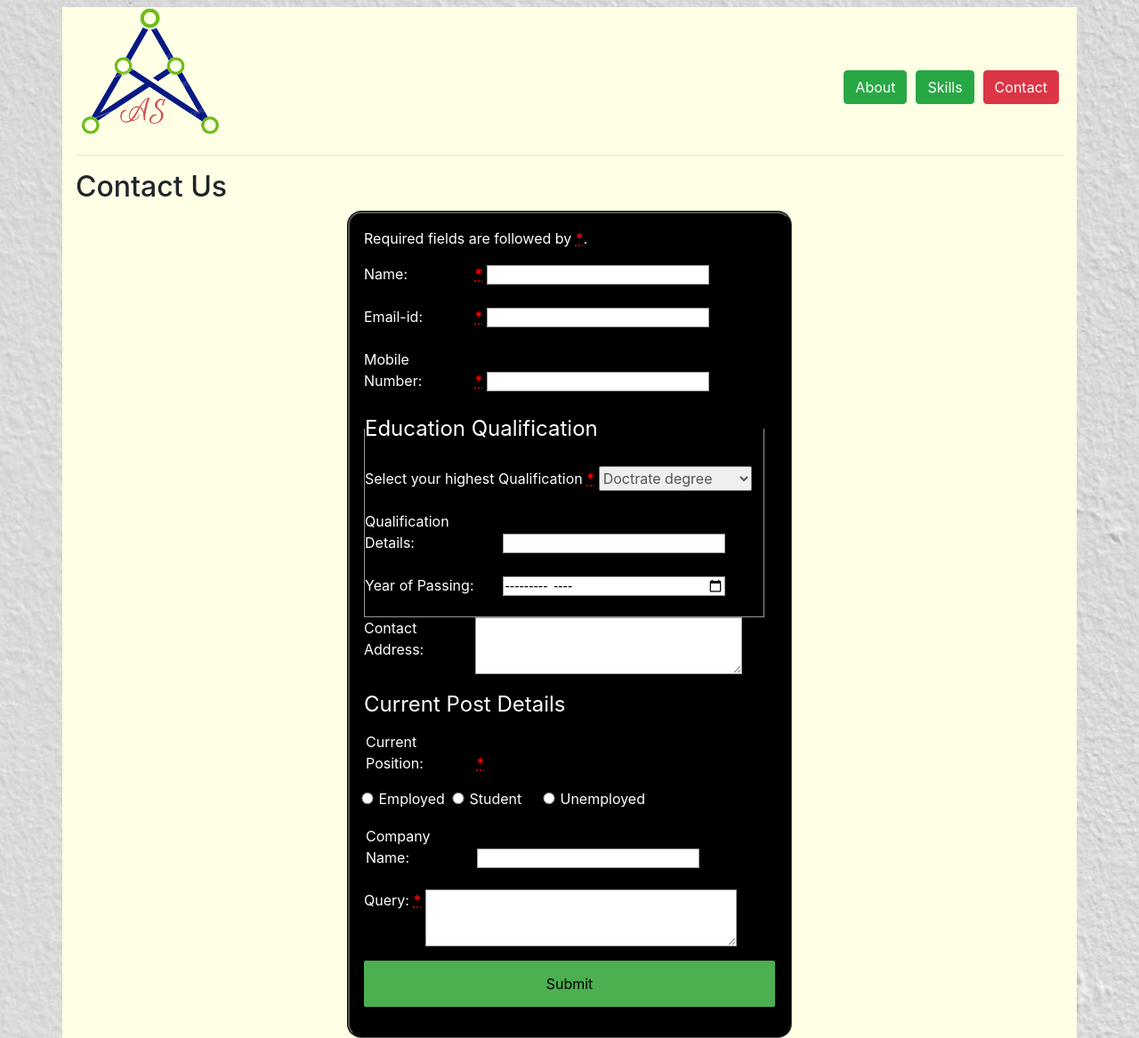
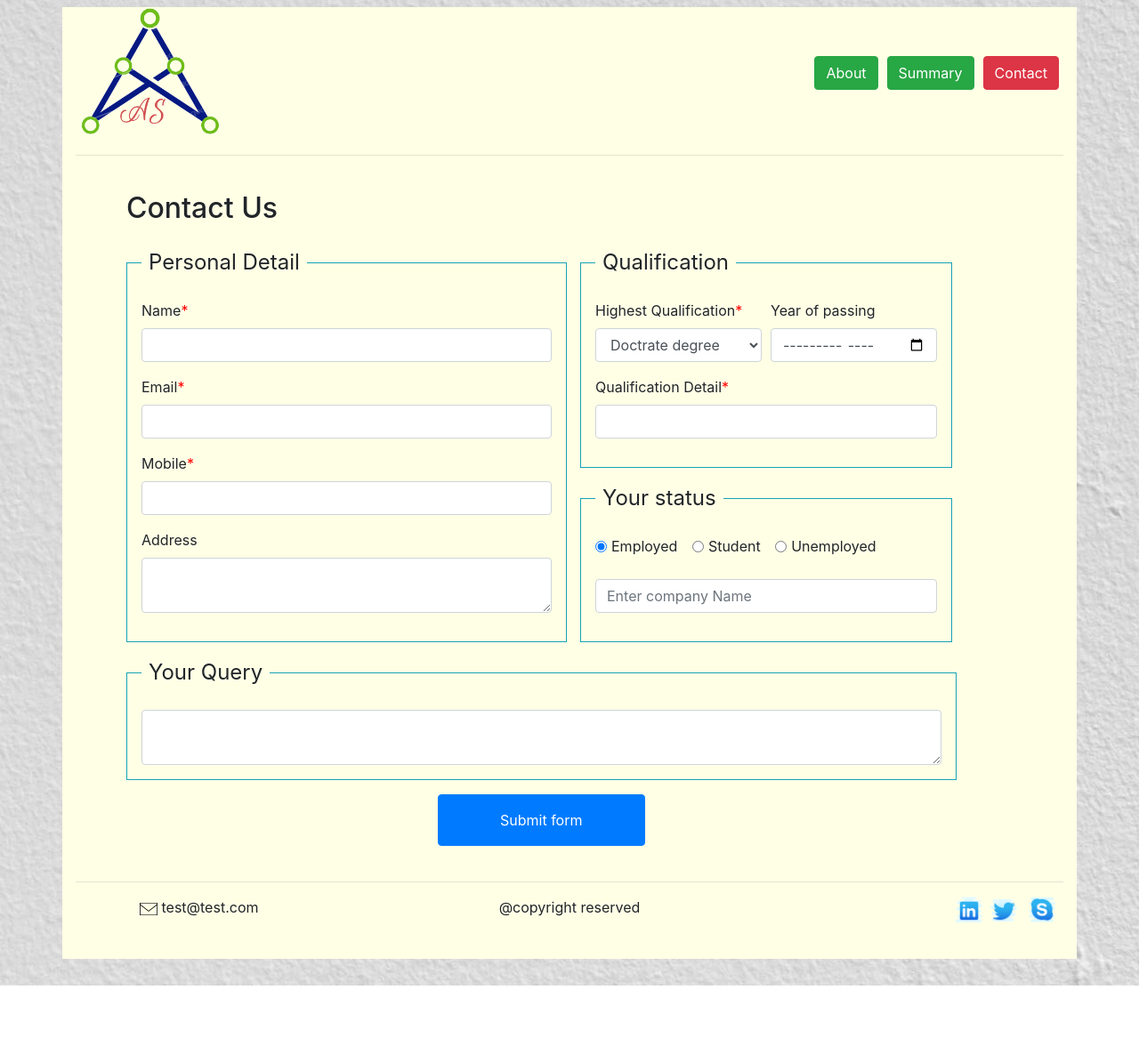
Before and after one commit to anu-vapasi/Portfolio, a plain HTML site: page contact-us.html in a window 1280 px wide. Shown: the part 8-1175 px from the top of the page at 89% size. After the commit the page ends 1116 px from the top, so only its background shows below. Drawn offline with nearby package versions, Linux system fonts and the light colour scheme.

Commit message:
updated portfolio

```diff
--- a/contact-us.html
+++ b/contact-us.html
@@ -5,7 +5,7 @@
         <title>My website</title>
         <link rel="stylesheet" href="https://maxcdn.bootstrapcdn.com/bootstrap/4.5.2/css/bootstrap.min.css">
         <link rel="stylesheet" href="./css/style.css" />
-         <link rel="stylesheet" href="./css/form.css" />
+        <!-- <link rel="stylesheet" href="./css/form.css" /> -->
         <script src="https://ajax.googleapis.com/ajax/libs/jquery/3.5.1/jquery.min.js"></script>
         <script src="https://cdnjs.cloudflare.com/ajax/libs/popper.js/1.16.0/umd/popper.min.js"></script>
         <script src="https://maxcdn.bootstrapcdn.com/bootstrap/4.5.2/js/bootstrap.min.js"></script>
@@ -18,12 +18,12 @@
        <div class="container bg-color" >
            <header>
            <div class="row header mt-3" >
-               <div class="col-2" ><img src="./images/logo.png " height="150" /></div>
+               <div class="col-2" ><a href="index.html"><img src="./images/logo.png " height="150" /></a></div>
                <div class="col" >
                    <nav>
                        <ul class="list">
                           <li><a href="index.html" class="btn btn-success" >About</a> </li>
-                           <li><a href="summary.html" class="btn btn-success">Skills</a> </li>
+                           <li><a href="summary.html" class="btn btn-success">Summary</a> </li>
                            <li><a href="#" class="btn btn-danger">Contact</a> </li>
                        </ul>
 
@@ -35,124 +35,157 @@
         </header>
         <hr />
 
-            <div class="row">
-                <div class="col">
-                  <h2>Contact Us</h2>
-                  <form>
+            <div class="row ">
+                <div class="col pr-4 pl-5 m-4">
+                  <h2 class=" mb-4">Contact Us</h2>
+                  <div id="frm">
+                    <form action="">
+                      <div class="row" >
+                        <div class="col-md-6">
+                           <fieldset class="form-group border border-info p-3">
+                              <legend class="w-auto px-2">Personal Detail</legend>
 
-                      <p>Required fields are followed by <strong><abbr title="required">*</abbr></strong>.</p>
-                      <section>
-                          <p>
-                              <label for="name">
-                                  <span>Name: </span>
-                                  <strong><abbr title="required">*</abbr></strong>
-                              </label>
-                              <input type="text" id="name" name="username"></input>
-                          </p>
-                          <p>
-                              <label for ="email">
-                                  <span>Email-id: </span>
-                                  <strong><abbr title="required">*</abbr></strong>
-                              </label>
-                              <input type="email" id="email" name="email">
-                          </p>
-                          <p>
-                              <label for ="mobile">
-                                  <span>Mobile Number: </span>
-                                  <strong><abbr title="required">*</abbr></strong>
-                              </label>
-                              <input type="tel" id="mobile" name="mobile_number">
-                          </p>
-                          <fieldset id="qualification">
-                              <legend>Education Qualification</legend>
-                              <p>
-                                  <div class="label_handle">
-                                      <label for="high_degree">
-                                          <span>Select your highest Qualification</span>
-                                          <strong><abbr title="required">*</abbr></strong>
-                                      </label>
-                                      <select id="high_degree">
+                              <div class="form-group">
+                                 <label for="name">Name<span class="error">*</span></label>
+                                  <input type="name" class="form-control" id="name">
+                              </div>
+
+                              <div class="form-group">
+                                <label for="email">Email<span class="error">*</span></label>
+                                <input type="email" class="form-control" id="email">
+                              </div>
+
+                              <div class="form-group">
+                                 <label for="mobile">Mobile<span class="error">*</span></label>
+                                  <input type="tel" class="form-control" id="mobile">
+                              </div>
+                              <div class="form-group">
+                                 <label for="address">Address</label>
+                                <textarea name="address" class="form-control"></textarea>
+                              </div>
+                            </fieldset>
+                        </div>
+                        <div clas="col-md-6">
+                          <fieldset class="form-group border border-info p-3">
+                          <legend class="w-auto px-2">Qualification</legend>
+                          <div class="form-row">
+                            <div class="form-group  col-md-6">
+                              <label for="Qualification">Highest Qualification<span class="error">*</span></label>
+                              <select name="high_degree" class="form-control">
                                 <option value="doctrate_degree">Doctrate degree</option>
                                 <option value="masters_degree">Master's degree</option>
                                 <option value="bachelors_degree">Bachelor's degree</option>
                                 <option value="high_school">High School degree</option>
                               </select>
                             </div>
-                              </p>
-                              <div class="degree_class">
-                                  <p>
-                                      <label for="degree_details">
-                                          <span>Qualification Details: </span>
-                                      </label>
-                                      <input type="text" id="degree_details" name="Qualification info">
-                                  </p>
-                                  <p>
-                                  <label for="yop">
-                                      <span>Year of Passing: </span>
-                                  </label>
-                                      <input id="yop" type="month" name="year_of_passing" min="1900-01" max="2020-12">
-                                  </p>
+
+                            <div class="form-group col-md-6" >
+                              <label>Year of passing</label>
+                              <input id="yop" type="month" name="year_of_passing" min="1900-01" max="2020-12" class="form-control">
+                            </div>
+                          </div>
+                          <div class="form-group">
+                             <label for="detail">Qualification Detail<span class="error">*</span></label>
+                              <input type="text" class="form-control" id="edu">
+                          </div>
+
+                        </fieldset>
+
+                         <fieldset class="form-group border border-info p-3">
+                          <legend class="w-auto px-2">Your status</legend>
+
+                          <div class="form-check form-check-inline">
+                              <input type="radio" id="employed" name="position" value="employed" class="form-check-input" checked="" onclick="showCompany(this.value)">
+                              <label for="employed" class="form-check-label">Employed</label>
+                          </div>
+                          <div class="form-check form-check-inline">
+                              <input type="radio" id="student" name="position" value="student" class="form-check-input"  onclick="showCompany(this.value)">
+                              <label for="student" class="form-check-label">Student</label>
+                          </div>
+                          <div class="form-check form-check-inline">
+                              <input type="radio" id="unemployed" name="position" value="unemployed" class="form-check-input"  onclick="showCompany(this.value)">
+                              <label for="unemployed" class="form-check-label">Unemployed</label>
+                          </div>
+
+                          <div class="form-group" id="company">
+                          <br />
+                            <input type="text" class="form-control" name="Company" placeholder="Enter company Name">
                           </div>
                         </fieldset>
-                          <p>
-                              <label for="address">
-                                  <span>Contact Address: </span>
-                              </label>
-                              <textarea id="address" rows="4" cols="30"></textarea>
-                          </p>
-                          <fieldset>
-                                  <legend>Current Post Details</legend>
-                                  <div id="current_post">
-                                      <label for="current_post">
-                                          <span>Current Position: </span>
-                                          <strong><abbr title="required">*</abbr></strong>
-                                      </label>
-                                      <br>
-                                      <div class="radio_setting">
-                                          <input type="radio" id="employed" name="position" value="employed" class="radio">
-                                          <label for="employed">
-                                              <span>Employed</span>
-                                          </label>
-                                          <input type="radio" id="student" name="position" value="student" class="radio">
-                                          <label for="student">
-                                              <span>Student</span>
-                                          </label>
-                                          <input type="radio" id="unemployed" name="position" value="unemployed" class="radio">
-                                          <label for="unemployed">
-                                              <span>Unemployed</span>
-                                          </label>
+
                         </div>
-                                      <p style="margin-top: 10px;">
-                                          <label for="company_name">
-                                              <span>Company Name: </span>
-                                          </label>
-                                          <input type="text" id="cname" name="cname">
-                                      </p>
                       </div>
+
+                      <div class="row">
+                        <div class="col-md-11">
+                            <fieldset class="form-group border border-info p-3">
+                              <legend class="w-auto px-2">Your Query</legend>
+                              <textarea class="form-control"></textarea>
                             </fieldset>
-                          <div class="query">
-                              <p>
-                                  <label for="query">
-                                      <span>Query: </span>
-                                      <strong><abbr title="required">*</abbr></strong>
-                                  </label>
-                                  <textarea id="query" rows="4" cols="30"></textarea>
-                              </p>
+
                         </div>
-                      </section>
-                      <section>
-                          <p> <button type="submit" id="submit_button" class="block">Submit</button> </p>
-                      </section>
+                      </div>
                     </form>
+
+                      <div class="row">
+                            <div class="col-md-11 text-center">
+                              <button name="submit" class="btn btn-primary w-25 p-3 " onclick="submitFrm()">Submit form</button>
+                            </div>
+                          </div>
+
+                  </div>
+
+                  <div id="thank" class="text-center d-none text-success" style="min-height: 400px;">
+                    <h3>Thank You!</h3>
+                    Our team will contact you soon.
+                  </div>
+
+
+                </div>
+
+            </div>
+
+
+        <hr />
+      <footer>
+         <div class="" style="min-height: 70px;">
+          <div class="row">
+            <div class="col">
+              <div class="w-25 float-left text-center"><img src="./images/mail.png" width="20" > test@test.com</div>
+              <div class="w-50 float-left text-center"> @copyright reserved</div>
+              <div class="w-25 float-right text-right">
+
+                <a href="https://www.linkedin.com/in/anu-singh-b8a7a58/" target="_blank"><img src="./images/linkedin.png" width="30"></a>&nbsp;
+                <a href="#" class=""><img src="./images/twitter.png" width="30"></a> &nbsp;
+                <a href="#" class="" ><img src="./images/skype.png" width="30"></a> &nbsp;
+
+              </div>
             </div>
           </div>
 
 
-
+         </div>
+       </footer>
 
        </div>
 
+    </body>
 
+    <script type="text/javascript">
+      showCompany =(compVal) =>{
+        if(compVal=="employed"){
+          document.getElementById("company").className = "d-block";
 
-    </body>
+        }else{
+          document.getElementById("company").className = "d-none";
+        }
+
+      }
+
+      submitFrm =()=>{
+        document.getElementById("frm").className = "d-none";
+        document.getElementById("thank").classList.remove("d-none");
+      };
+
+    </script>
 </html>
--- a/css/style.css
+++ b/css/style.css
@@ -7,8 +7,10 @@
 }
 
 .bg-color{
-	background-color: #ffffe6;
+	/* background-color: #ffffe6; */
+	background-color: rgba(255,255,230, 1);
 	min-height: 600px;
+	margin-bottom: 30px;
 }
 
 .list{
@@ -30,3 +32,17 @@
 	width: 80%;
 
 }
+.frmd{
+	margin: auto;
+	width: 50%;
+}
+.error{
+	color: red;
+}
+.cardbg{
+	border:none !important;
+	min-height: 300px;
+}
+.cardheaderbg{
+	background-color: rgba(255,255,230, 1) !important;
+}
```
Also changed, not shown: index.html (+22 -6 lines), summary.html (+137 -40 lines), images/mail.png (added), 1 other file. Lines whose indentation alone changed are shown as unchanged.
